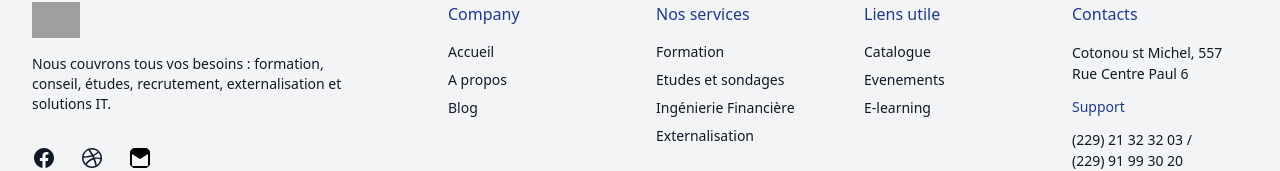
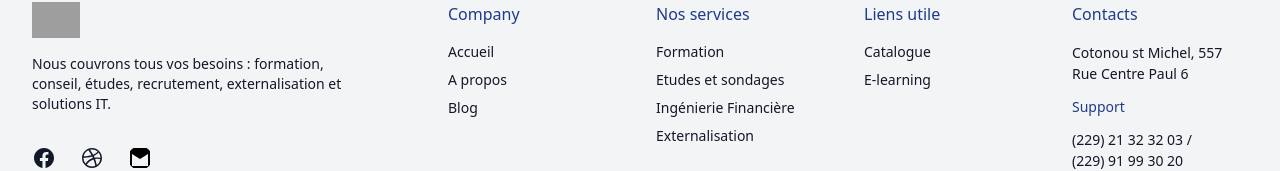
Before and after one commit to sessihounnou/pei_website, a Vue app: page / in a window 1280 px wide. Shown: the part 2413-2584 px from the top of the page. Built offline with nearby package versions, Linux system fonts and the light colour scheme; grey boxes are pictures that could not be loaded.

Commit message:
services

```diff
--- a/src/components/footer.vue
+++ b/src/components/footer.vue
@@ -104,7 +104,6 @@
             <p class="font-medium text-blue-900">Liens utile</p>
             <nav class="flex flex-col mt-4 space-y-2 text-sm  text-gray-900">
               <a class="hover:opacity-75" href> Catalogue </a>
-              <a class="hover:opacity-75" href> Evenements </a>
               <a class="hover:opacity-75" href> E-learning </a>
             </nav>
           </div>
```
